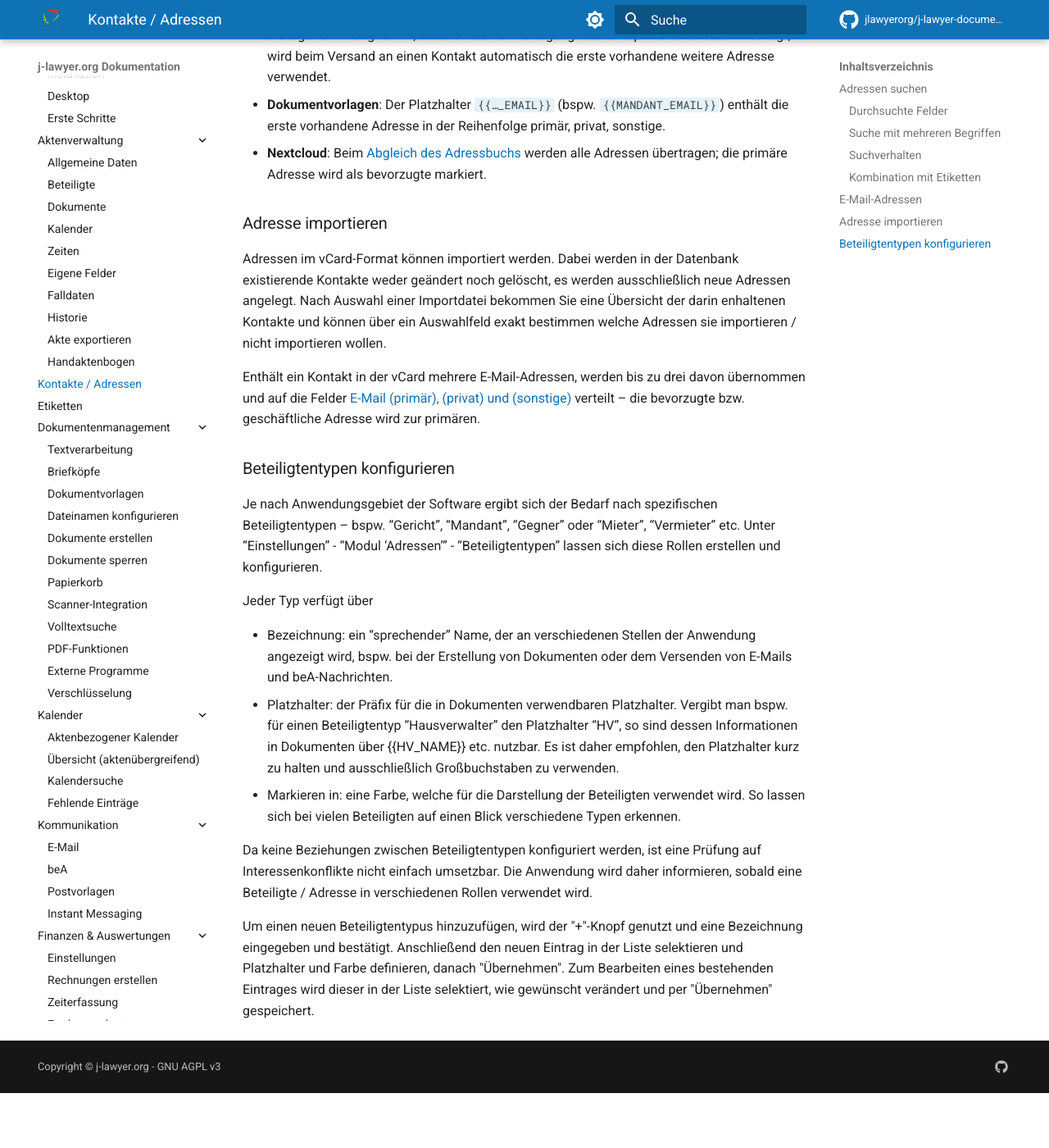
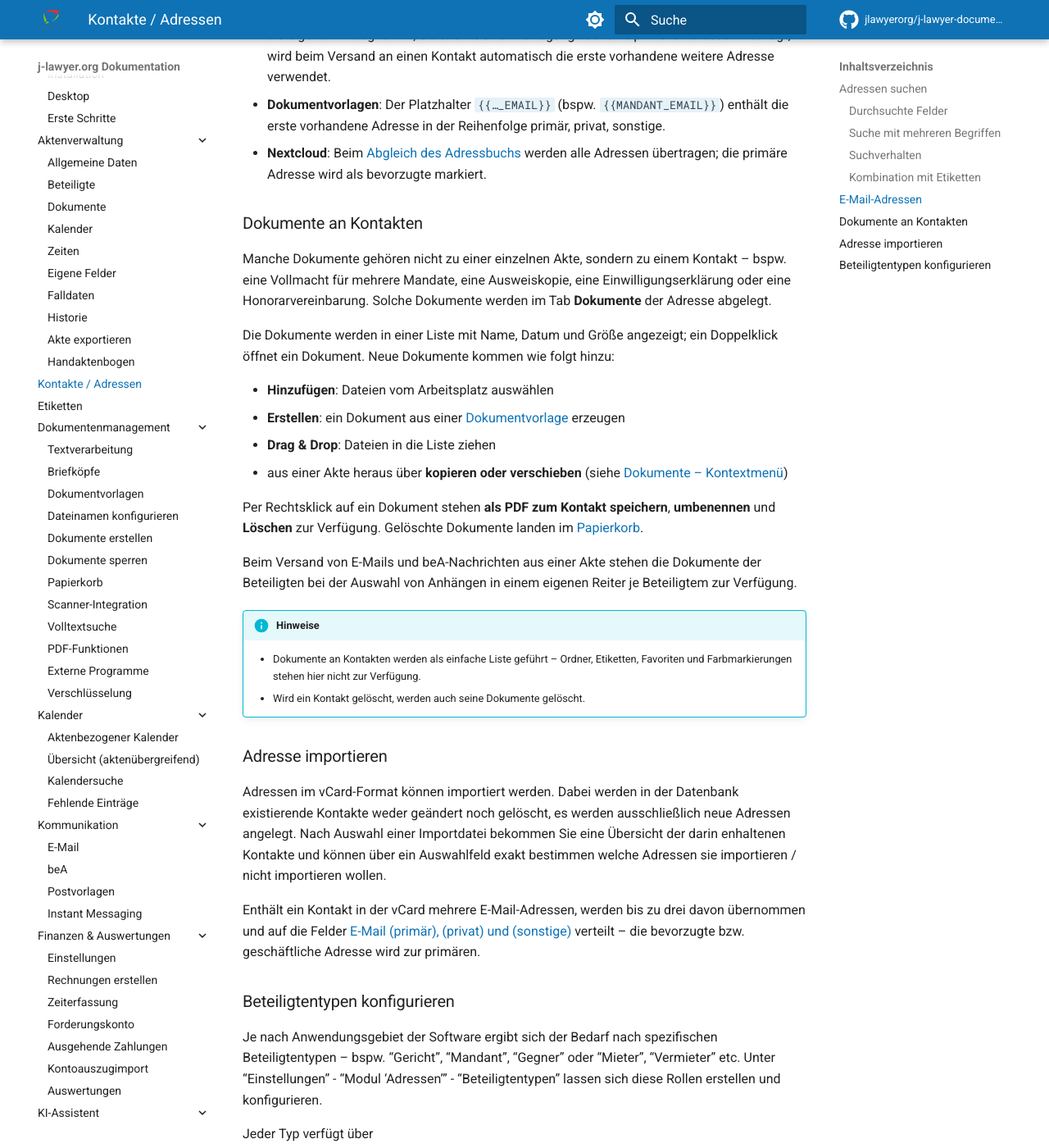
Before and after one commit to jlawyerorg/j-lawyer-documentation, an MkDocs documentation site: the page built from docs/benutzerhandbuch/adressen.md, in a window 1280 px wide and 1400 px high, scrolled down 1851 px. Shown: the whole window at 82% size. Built offline with MkDocs 1.6.1 and Material for MkDocs 9.7.7, drawn with Linux system fonts in a browser that asks for light colours; comment, search, counter and statistics services are not loaded; before the commit the page ends 3184 px from its top, so only the background shows below that.

Commit message:
Dokumente an Kontakten dokumentiert
- neuer Abschnitt in adressen.md, Kontextmenü in dokumente.md, Papierkorb (jlawyerorg/j-lawyer-org#281)

Co-Authored-By: Claude Opus 5.5 <noreply@anthropic.com>

```diff
--- a/docs/benutzerhandbuch/adressen.md
+++ b/docs/benutzerhandbuch/adressen.md
@@ -60,6 +60,25 @@ Die Adressen werden wie folgt genutzt:
 - **Dokumentvorlagen**: Der Platzhalter `{{…_EMAIL}}` (bspw. `{{MANDANT_EMAIL}}`) enthält die erste vorhandene Adresse in der Reihenfolge primär, privat, sonstige.
 - **Nextcloud**: Beim [Abgleich des Adressbuchs](addon-nextcloud.md#adressbuch-sync) werden alle Adressen übertragen; die primäre Adresse wird als bevorzugte markiert.
 
+### Dokumente an Kontakten {#dokumente}
+
+Manche Dokumente gehören nicht zu einer einzelnen Akte, sondern zu einem Kontakt – bspw. eine Vollmacht für mehrere Mandate, eine Ausweiskopie, eine Einwilligungserklärung oder eine Honorarvereinbarung. Solche Dokumente werden im Tab **Dokumente** der Adresse abgelegt.
+
+Die Dokumente werden in einer Liste mit Name, Datum und Größe angezeigt; ein Doppelklick öffnet ein Dokument. Neue Dokumente kommen wie folgt hinzu:
+
+- **Hinzufügen**: Dateien vom Arbeitsplatz auswählen
+- **Erstellen**: ein Dokument aus einer [Dokumentvorlage](dokumentenmanagement/vorlagen.md) erzeugen
+- **Drag & Drop**: Dateien in die Liste ziehen
+- aus einer Akte heraus über **kopieren oder verschieben** (siehe [Dokumente – Kontextmenü](aktenverwaltung/dokumente.md#kopieren-und-verschieben))
+
+Per Rechtsklick auf ein Dokument stehen **als PDF zum Kontakt speichern**, **umbenennen** und **Löschen** zur Verfügung. Gelöschte Dokumente landen im [Papierkorb](dokumentenmanagement/papierkorb.md).
+
+Beim Versand von E-Mails und beA-Nachrichten aus einer Akte stehen die Dokumente der Beteiligten bei der Auswahl von Anhängen in einem eigenen Reiter je Beteiligtem zur Verfügung.
+
+!!! info "Hinweise"
+    - Dokumente an Kontakten werden als einfache Liste geführt – Ordner, Etiketten, Favoriten und Farbmarkierungen stehen hier nicht zur Verfügung.
+    - Wird ein Kontakt gelöscht, werden auch seine Dokumente gelöscht.
+
 ### Adresse importieren {#import}
 
 Adressen im vCard-Format können importiert werden. Dabei werden in der Datenbank existierende Kontakte weder geändert noch gelöscht, es werden ausschließlich neue Adressen angelegt. Nach Auswahl einer Importdatei bekommen Sie eine Übersicht der darin enhaltenen Kontakte und können über ein Auswahlfeld exakt bestimmen welche Adressen sie importieren / nicht importieren wollen.
```
Also changed, not shown: docs/benutzerhandbuch/aktenverwaltung/dokumente.md (+1 -0 lines), docs/benutzerhandbuch/dokumentenmanagement/papierkorb.md (+2 -0 lines).
